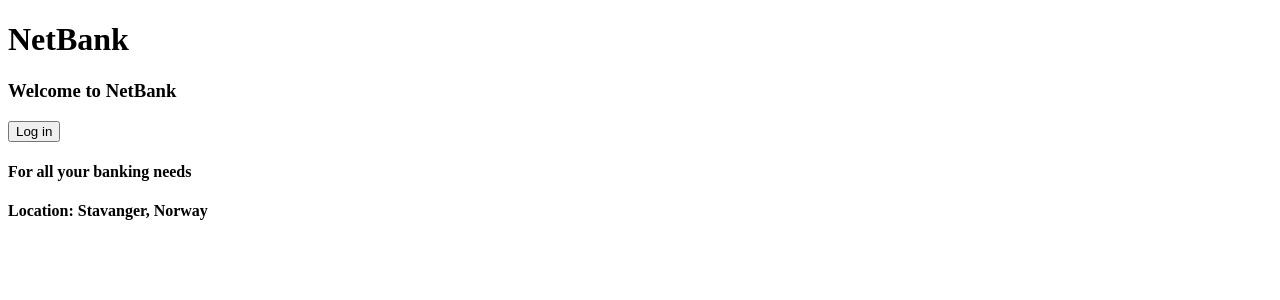
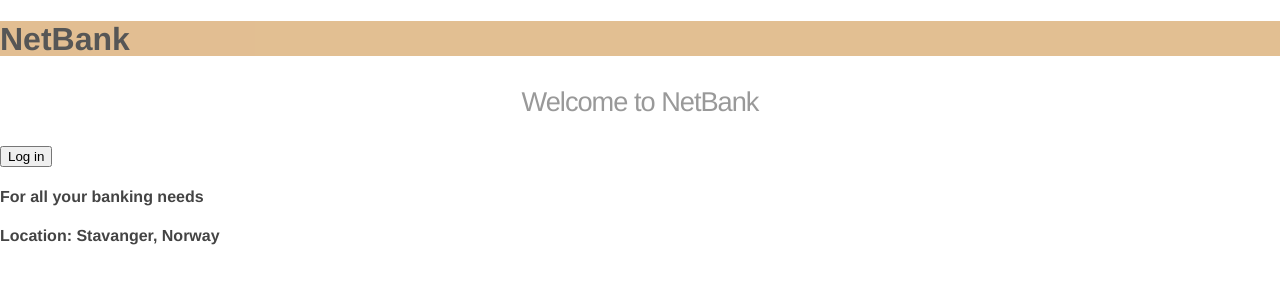
Before and after one commit to jkunnas58/dat250_netbank_fall_2020, a Flask app: page / in a window 1280 px wide. Shown: the top 300 px of the page. Run offline with Flask 2, Linux system fonts and the light colour scheme.

Commit message:
added css link in layout and some basic styling in css

```diff
--- a/netbank/static/style.css
+++ b/netbank/static/style.css
@@ -1,25 +1,90 @@
 body {
-    background-color: lightblue;
-  }
+  margin: 0;
+  padding: 0;
+  font-family: "Helvetica Neue", Helvetica, Arial, sans-serif;
+  color: #444;
+}
 
-  h1 {
-    color: black;
-    text-align: center;
-  }
+/*
+ * Formatting the header area
+ */
 
-  p {
-    font-family: verdana;
-    font-size: 20px;
+header {
+  background-color: #DFB887;
+  height: 35px;
+  width: 100%;
+  opacity: .9;
+  margin-bottom: 10px;
+}
 
-  }
+header h1.logo {
+  margin: 0;
+  font-size: 1.7em;
+  color: #fff;
+  text-transform: uppercase;
+  float: left;
+}
 
-  #login {
-    position: fixed;
-    margin: auto;
-    left: 0;
-    right: 0;
-    top: 0;
-    bottom: 0;
-    width: 100px; /* width of button */
-    height: 30px; /* height of button */
+header h1.logo:hover {
+  color: #fff;
+  text-decoration: none;
 }
+
+/*
+ * Centering the body content
+ */
+
+.container {
+  width: 1200px;
+  margin: 0 auto;
+}
+
+div.home {
+  padding: 10px 0 30px 0;
+  background-color: #E6E6FA;
+  -webkit-border-radius: 6px;
+     -moz-border-radius: 6px;
+          border-radius: 6px;
+}
+
+div.about {
+  padding: 10px 0 30px 0;
+  background-color: #E6E6FA;
+  -webkit-border-radius: 6px;
+     -moz-border-radius: 6px;
+          border-radius: 6px;
+}
+
+h2 {
+  font-size: 3em;
+  margin-top: 40px;
+  text-align: center;
+  letter-spacing: -2px;
+}
+
+h3 {
+  font-size: 1.7em;
+  font-weight: 100;
+  margin-top: 30px;
+  text-align: center;
+  letter-spacing: -1px;
+  color: #999;
+}
+
+.menu {
+  float: right;
+  margin-top: 8px;
+}
+
+.menu li {
+  display: inline;
+}
+
+.menu li + li {
+  margin-left: 35px;
+}
+
+.menu li a {
+  color: #444;
+  text-decoration: none;
+}
--- a/netbank/templates/layout.html
+++ b/netbank/templates/layout.html
@@ -2,6 +2,7 @@
 <html>
   <head>
     <title>{% block title %}{% endblock %} - NetBank</title>
+    <link rel="stylesheet" href="static/style.css">
   </head>
   <body>
     <header>
```
Also changed, not shown: 1 other file.
